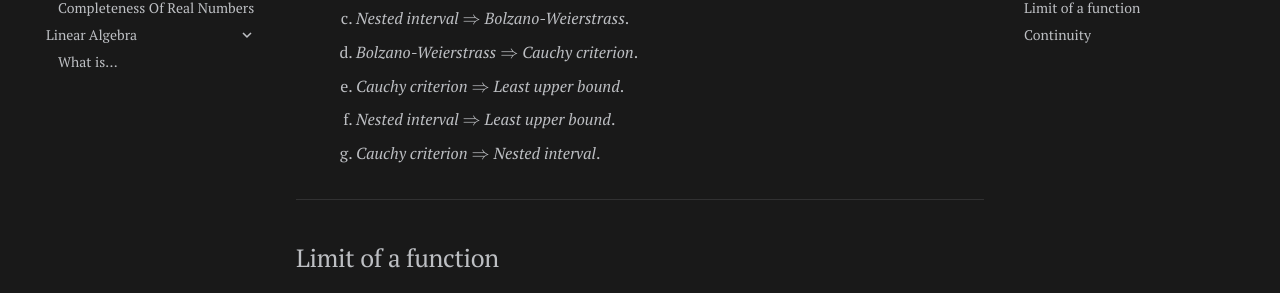
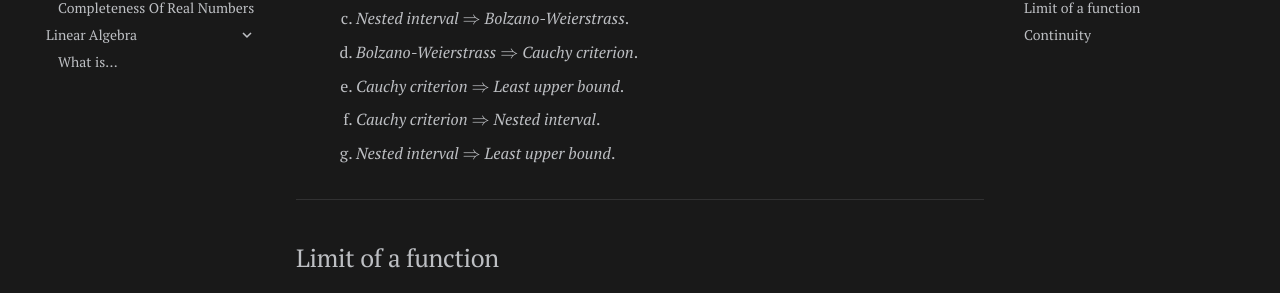
Before and after one commit to Xecades/Notes, an MkDocs documentation site: the page built from docs/math/ma/prove-that.md, in a window 1280 px wide and 900 px high, scrolled down 1042 px. Shown: the part 154-447 px from the top of the window. Built offline with MkDocs 1.6.1 and Material for MkDocs 9.7.7, drawn with Linux system fonts in a browser that asks for light colours; comment, search, counter and statistics services are not loaded.

```diff
--- a/docs/math/ma/prove-that.md
+++ b/docs/math/ma/prove-that.md
@@ -30,8 +30,8 @@ Here are theorems and proofs that are essential in mathematical analysis. It wou
     3. *Nested interval* $\Rightarrow$ *Bolzano-Weierstrass*.
     4. *Bolzano-Weierstrass* $\Rightarrow$ *Cauchy criterion*.
     5. *Cauchy criterion* $\Rightarrow$ *Least upper bound*.
-    6. *Nested interval* $\Rightarrow$ *Least upper bound*.
-    7. *Cauchy criterion* $\Rightarrow$ *Nested interval*.
+    6. *Cauchy criterion* $\Rightarrow$ *Nested interval*.
+    7. *Nested interval* $\Rightarrow$ *Least upper bound*.
 
 ---
 
```
